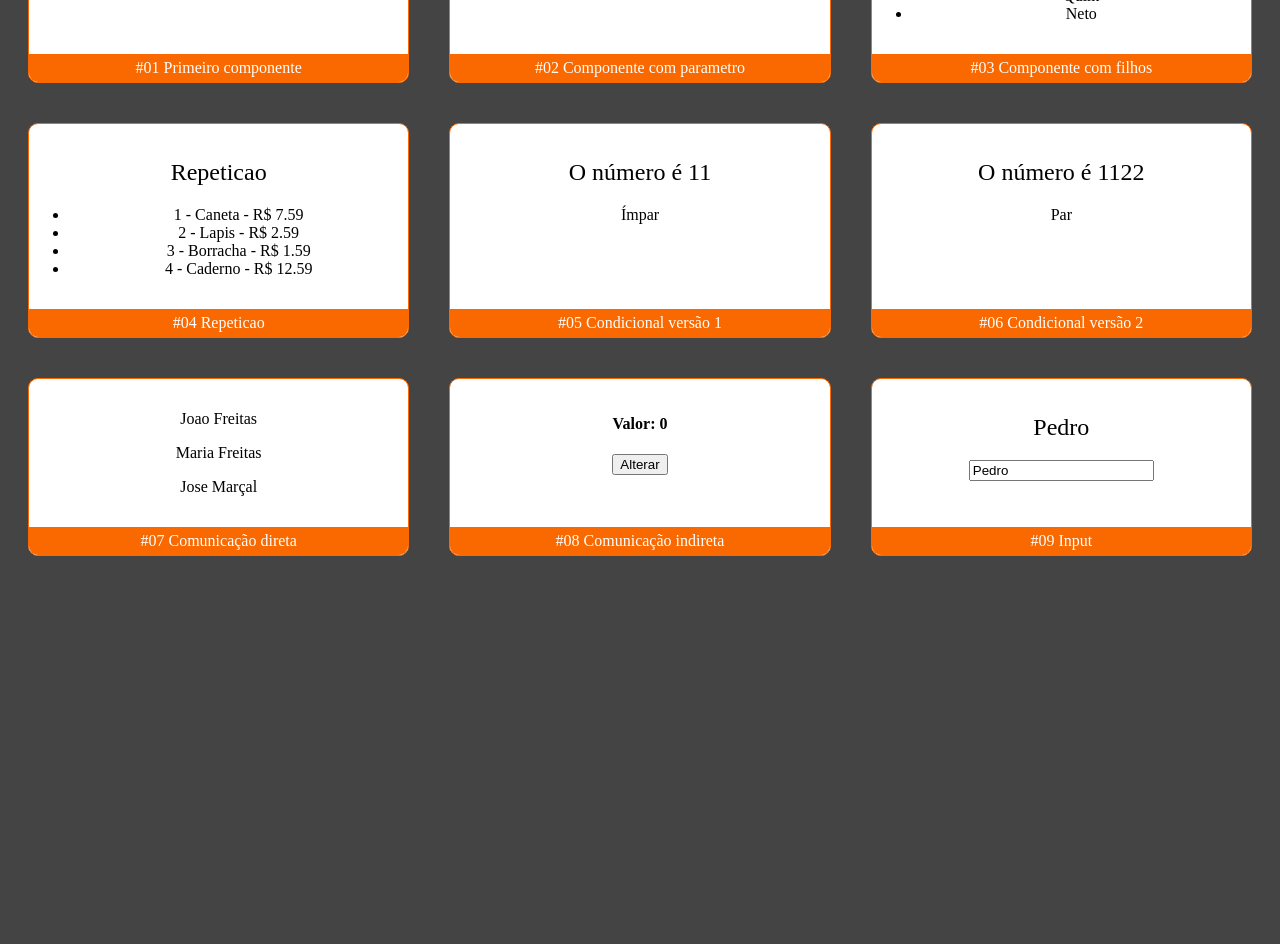
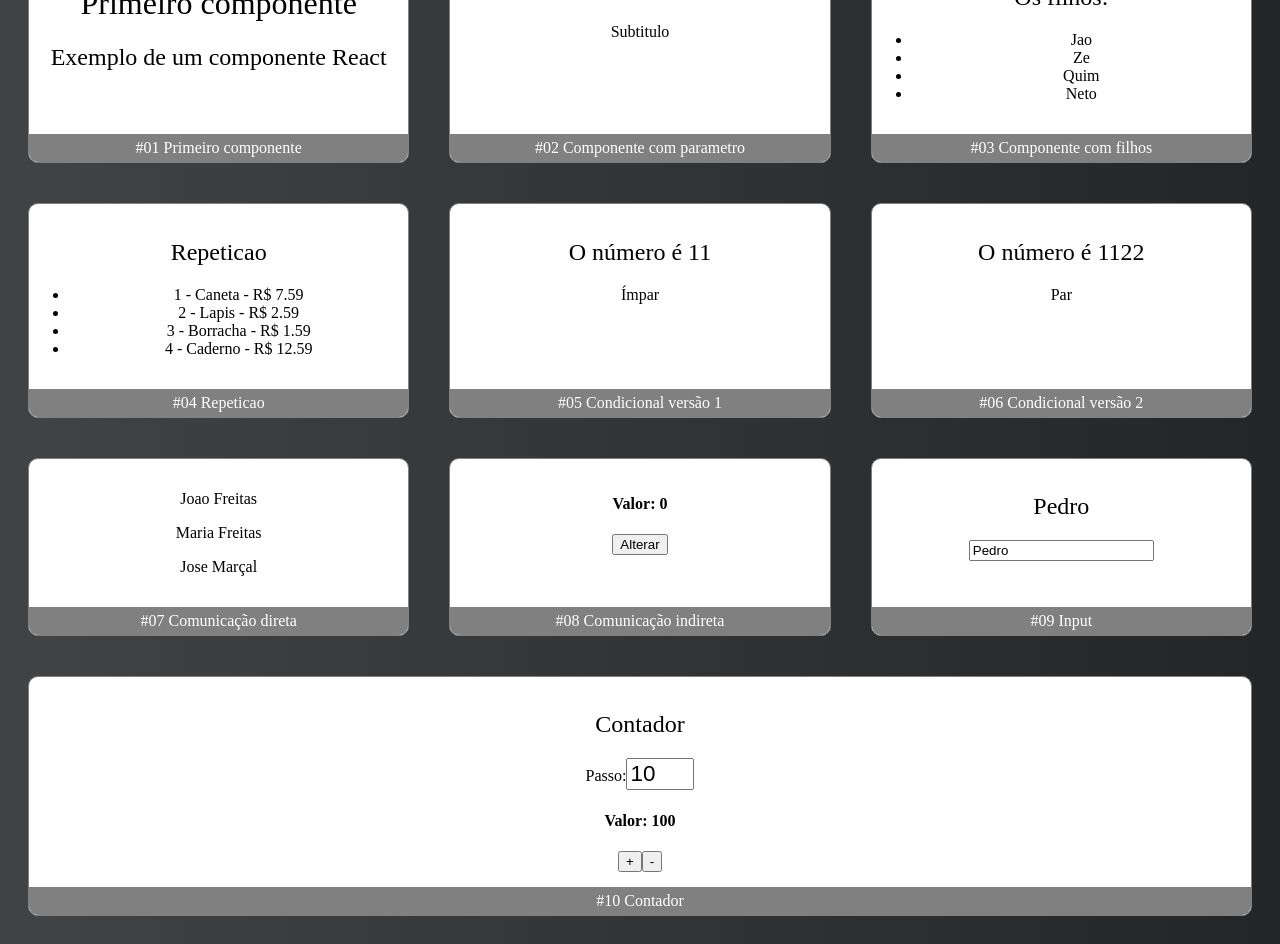
Before and after one commit to letsmgo/aulaAssincronaReact, a React (Create React App) app: page / in a window 1280 px wide. Shown: the part 160-1104 px from the top of the page. Before the commit the page ends 800 px from the top, so only its background shows below. Built offline with nearby package versions, Linux system fonts and the light colour scheme.

Commit message:
Implementar contador

```diff
--- a/src/App.css
+++ b/src/App.css
@@ -1,4 +1,9 @@
 .App {
+    display: flex;
+    flex-direction: column;
+}
+
+.Cards {
     display: flex;
     flex-wrap: wrap;
 }
--- a/src/App.jsx
+++ b/src/App.jsx
@@ -13,19 +13,23 @@
 import Pai from "./comunicacao/direta/Pai";
 import Super from "./comunicacao/indireta/Super";
 import Input from "./components/form/Input";
+import './components/contador/Contador'
+import Contador from "./components/contador/Contador";
 
 export default (props) => (
     <div className="App">
-        <Card titulo="#01 Primeiro componente" color="#FA6900">
+        <h1>Fundamentos do React</h1>
+        <div className="Cards">
+        <Card titulo="#01 Primeiro componente" color="#808080">
         <Primeiro></Primeiro>
         </Card>
 
-        <Card titulo="#02 Componente com parametro" color="#FA6900">
+        <Card titulo="#02 Componente com parametro" color="#808080">
         <ComParametro titulo="Titulo"
          subtitulo="Subtitulo"/>
         </Card>
 
-        <Card titulo="#03 Componente com filhos" color="#FA6900">
+        <Card titulo="#03 Componente com filhos" color="#808080">
             <ComFilhos>
                 <ul>
                     <li>Jao</li>
@@ -36,29 +40,34 @@
             </ComFilhos>
         </Card>
 
-        <Card titulo="#04 Repeticao" color="#FA6900">
+        <Card titulo="#04 Repeticao" color="#808080">
             <Repeticao></Repeticao>
         </Card>
 
-        <Card titulo="#05 Condicional versão 1" color="#FA6900">
+        <Card titulo="#05 Condicional versão 1" color="#808080">
             <Condicional numero={11}></Condicional>
         </Card>
 
-        <Card titulo="#06 Condicional versão 2" color="#FA6900">
+        <Card titulo="#06 Condicional versão 2" color="#808080">
             <CondicionalComIf numero={1122}></CondicionalComIf>
         </Card>
 
-        <Card titulo="#07 Comunicação direta" color="#FA6900">
+        <Card titulo="#07 Comunicação direta" color="#808080">
             <Pai sobrenome="Freitas"></Pai>
         </Card>
 
-        <Card titulo="#08 Comunicação indireta" color="#FA6900">
+        <Card titulo="#08 Comunicação indireta" color="#808080">
             <Super></Super>
         </Card>
 
-        <Card titulo="#09 Input" color="#FA6900">
+        <Card titulo="#09 Input" color="#808080">
             <Input></Input>
         </Card>
 
+        <Card titulo="#10 Contador" color="#808080">
+            <Contador passo={10} valor={100}></Contador>
+        </Card>
+        </div>
+
     </div>
 )
--- /dev/null
+++ b/src/components/contador/Contador.css
@@ -0,0 +1,4 @@
+.Contador input {
+    font-size: 1.4rem;
+    width: 60px;
+}
--- /dev/null
+++ b/src/components/contador/Contador.jsx
@@ -0,0 +1,46 @@
+/* eslint-disable import/no-anonymous-default-export */
+
+import React, { Component } from 'react'
+import './Contador.css'
+
+export default class Contador extends Component {
+
+    state = {
+        passo: this.props.passo || 1,
+        valor: this.props.valor || 10
+    }
+
+    inc = () => {
+        this.setState({
+            valor: this.state.valor + this.state.passo
+        })
+    }
+
+    dec = () => {
+        this.setState({
+            valor: this.state.valor - this.state.passo
+        })
+    }
+
+    render(){
+        return(
+            <div className='Contador'>
+                <h2>Contador</h2>
+
+                <div>
+                <label for="passoInput">Passo:</label>
+                <input id="passoInput" type="number"
+                value={this.state.passo} onChange={e => this.setState({ passo: +e.target.value})}/>
+                </div>
+
+                <h4>Valor: {this.state.valor}</h4>
+
+                <div>
+                    <button onClick={this.inc}>+</button>
+                    <button onClick={this.dec}>-</button>
+                </div>
+
+            </div>
+        )
+    }
+}
--- a/src/index.css
+++ b/src/index.css
@@ -6,6 +6,11 @@
     font-weight: 300;
     font-size: 1rem;
 
+    background: #232526;
+    background: -webkit-linear-gradient(to right, #414345, #232526);
+    background: linear-gradient(to right, #414345, #232526);
+
+
 }
 
 h1, h2 {
```
